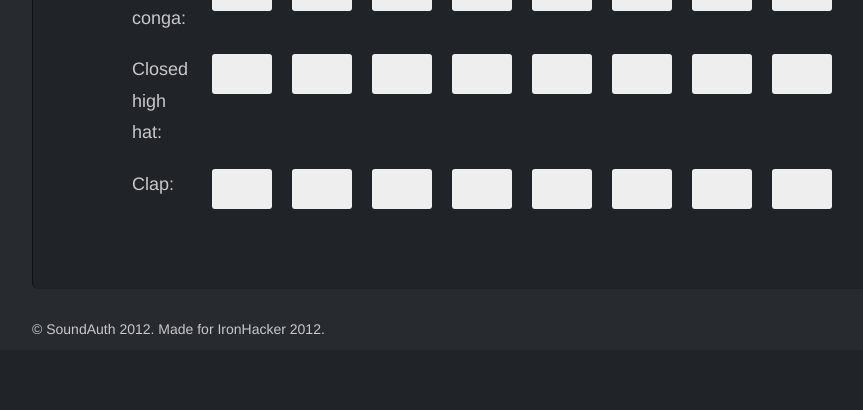
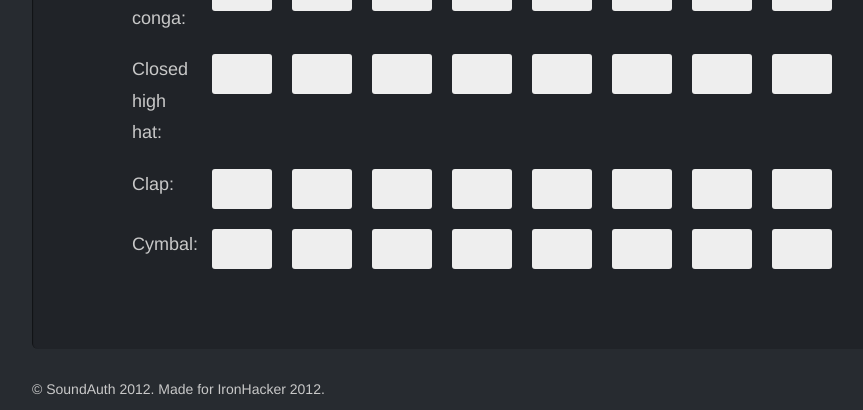
Before and after one commit to noahadams/soundpass, a Django app: page /signup/ in a window 1280 px wide. Shown: the part 843-1253 px from the top of the page, without its empty margins (138-1001 px from the left). Before the commit the page ends 1178 px from the top, so only its background shows below. Run offline with Django 3.2, Linux system fonts and the light colour scheme; some libraries are stand-ins or nearby versions.

Commit message:
Adding 8th sound

```diff
--- a/soundauth/core/templates/_sequencer.html
+++ b/soundauth/core/templates/_sequencer.html
@@ -29,5 +29,8 @@
                         <div class="row noise">
                             <div class="span1 desc">Clap:</div>
                         </div>
+                        <div class="row noise">
+                            <div class="span1 desc">Cymbal:</div>
+                        </div>
                     </div>
                 </div>
```
